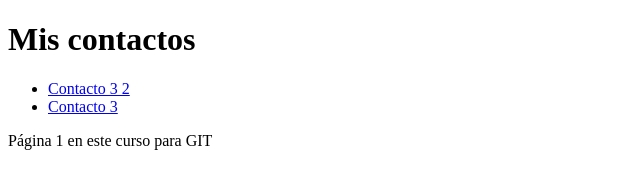
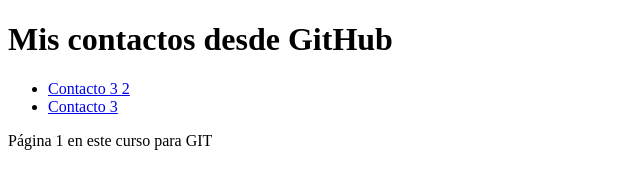
Before and after one commit to Theodoran1981/testeando, a plain HTML site: page contacto.html in a window 1280 px wide. Shown: the whole page, without its empty margins (0-640 px from the left). Drawn offline with Linux system fonts and the light colour scheme.

Commit message:
Cambio en página de contacto desde GitHub

```diff
--- a/contacto.html
+++ b/contacto.html
@@ -15,7 +15,7 @@
 	<body>
 
 		<h1>
-			Mis contactos
+			Mis contactos desde GitHub
 		</h1>
 
 		<ul>
```
